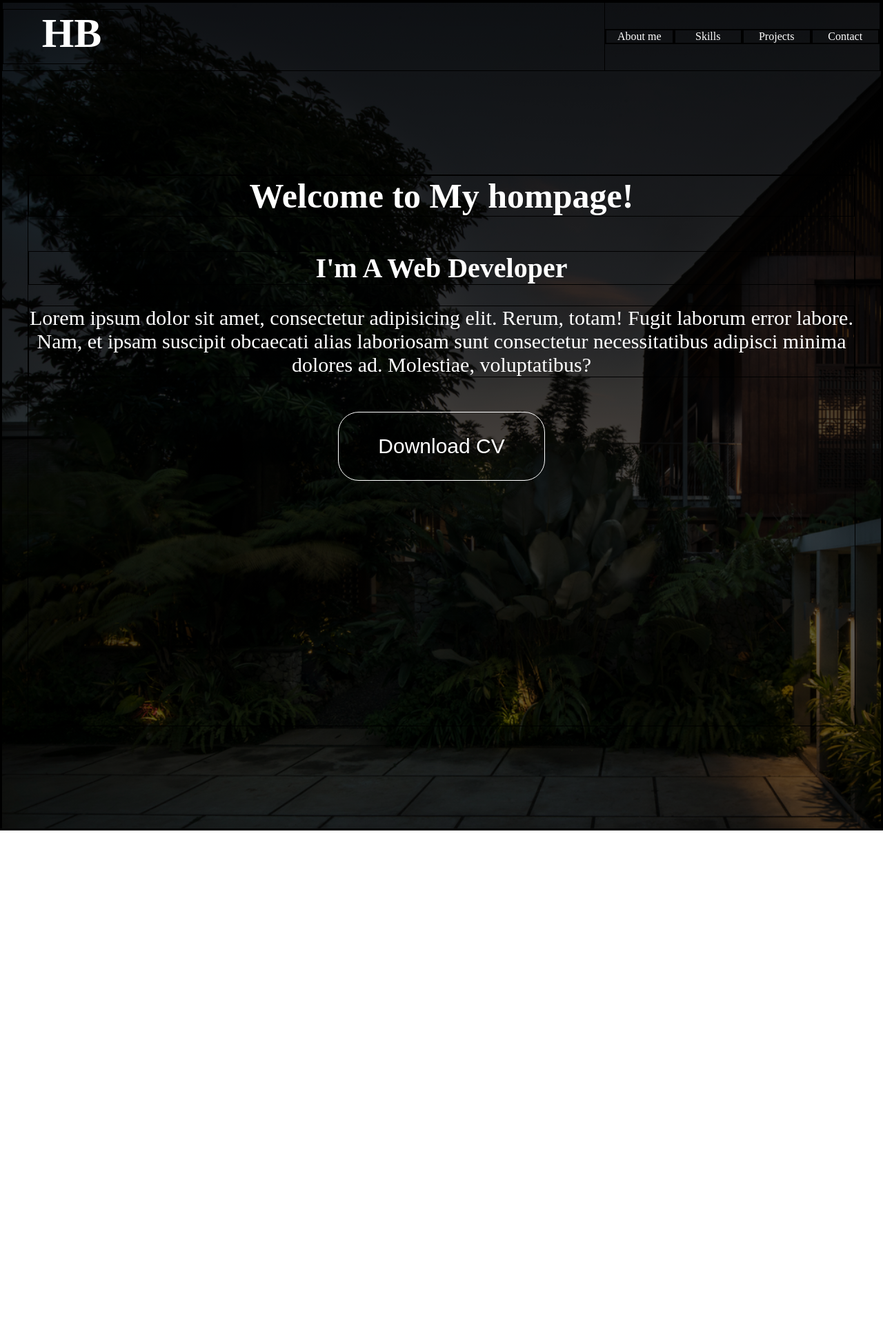
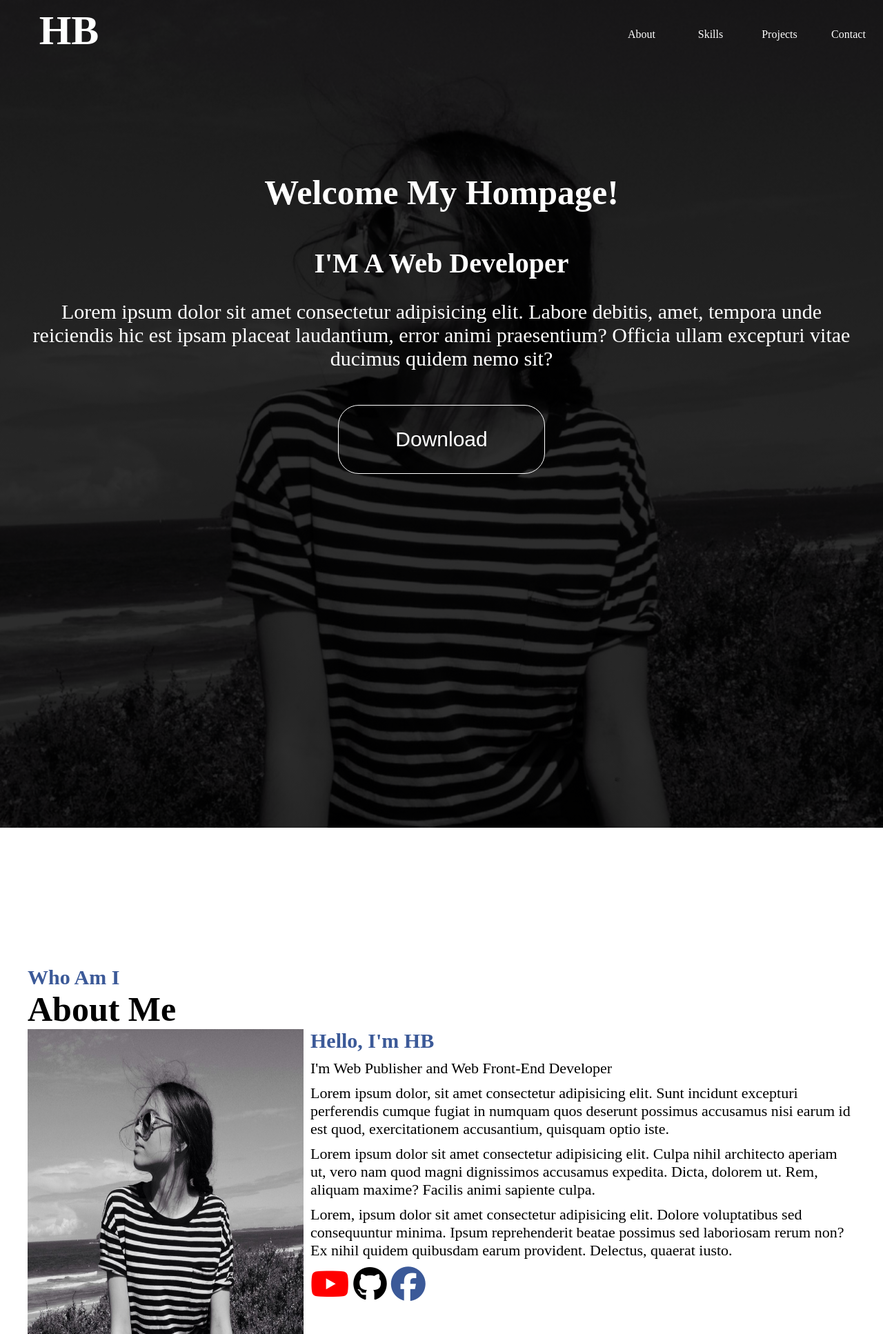
Before and after one commit to 10823hongjihye/swjb, a plain HTML site: page index.html in a window 1280 px wide. Shown: the top 1934 px of the page at 69% size. Before the commit the page ends 1204 px from the top, so only its background shows below. Drawn offline with Linux system fonts and the light colour scheme.

Commit message:
Add files via upload

```diff
--- a/index.html
+++ b/index.html
@@ -1,49 +1,68 @@
 <!DOCTYPE html>
 <html lang="en">
-
 <head>
   <meta charset="UTF-8">
   <meta name="viewport" content="width=device-width, initial-scale=1.0">
   <title>Document</title>
 
+  <link rel="stylesheet" href="https://cdnjs.cloudflare.com/ajax/libs/font-awesome/6.6.0/css/all.min.css" integrity="sha512-Kc323vGBEqzTmouAECnVceyQqyqdsSiqLQISBL29aUW4U/M7pSPA/gEUZQqv1cwx4OnYxTxve5UMg5GT6L4JJg==" crossorigin="anonymous" referrerpolicy="no-referrer" />
   <link rel="stylesheet" href="style.css">
 
 </head>
+<body>
 
-<body>
+
   <div class="container">
-
 
     <div class="header">
       <div class="logo">
-
         HB
-
       </div>
 
+
+
       <ul class="menu">
-                <li><a href="">About me</a></li>
+        <li><a href="">About</a></li>
         <li><a href="">Skills</a></li>
         <li><a href="">Projects</a></li>
         <li><a href="">Contact</a></li>
+      </ul>
 
-
-
-
-            </ul>
 
     </div>
 
 
+    <div class="main">
+      <h1>Welcome My Hompage!</h1>
+      <h2>I'M A Web Developer</h2>
+      <p>Lorem ipsum dolor sit amet consectetur adipisicing elit. Labore debitis, amet, tempora unde reiciendis hic est ipsam placeat laudantium, error animi praesentium? Officia ullam excepturi vitae ducimus quidem nemo sit?</p>
+      <button>Download</button>
+
+    </div>
+  </div>
 
 
-        <div class="main">
-            <h1>Welcome to My hompage!</h1>
-            <h2>I'm A Web Developer</h2>
-            <p>Lorem ipsum dolor sit amet, consectetur adipisicing elit. Rerum, totam! Fugit laborum error labore. Nam,
-                et ipsam suscipit obcaecati alias laboriosam sunt consectetur necessitatibus adipisci minima dolores ad.
-                Molestiae, voluptatibus?</p>
-            <button>Download CV</button>
+
+  <div class="about">
+    <h2>Who Am I</h2>
+    <h1>About Me</h1>
+    <div class="contents">
+      <div class="left">
+        <img src="bg.jpg" alt="">
+
+      </div>
+      <div class="right">
+        <h3>Hello, I'm HB</h3>
+        <ul>
+          <li>I'm Web Publisher and Web Front-End Developer</li>
+          <li>Lorem ipsum dolor, sit amet consectetur adipisicing elit. Sunt incidunt excepturi perferendis cumque fugiat in numquam quos deserunt possimus accusamus nisi earum id est quod, exercitationem accusantium, quisquam optio iste.</li>
+          <li>Lorem ipsum dolor sit amet consectetur adipisicing elit. Culpa nihil architecto aperiam ut, vero nam quod magni dignissimos accusamus expedita. Dicta, dolorem ut. Rem, aliquam maxime? Facilis animi sapiente culpa.</li>
+          <li>Lorem, ipsum dolor sit amet consectetur adipisicing elit. Dolore voluptatibus sed consequuntur minima. Ipsum reprehenderit beatae possimus sed laboriosam rerum non? Ex nihil quidem quibusdam earum provident. Delectus, quaerat iusto.</li>
+          <li> <i class="fa-brands fa-youtube"></i><i class="fa-brands fa-github"></i><i class="fa-brands fa-facebook"></i> </li>
+        </ul>
+
+      </div>
+    </div>
   </div>
 
 
@@ -52,13 +71,5 @@
 
 
 
-
-
-
-    </div>
-
-
-
 </body>
-
 </html>
--- a/style.css
+++ b/style.css
@@ -1,57 +1,52 @@
 *{
     margin: 0;/*바깥쪽 여백 : 0*/
-    padding: 0;/*안쪽 여백*/
-    box-sizing: border-box;/*테두리 두께 무시*/
+    padding: 0;/*안쪽 여백 : 0*/
+    box-sizing: border-box; /*테두리두께 무시*/
 
-   /*모든요소에 테두리 적용*/
 
-   border: 1px solid black;
   }
   a{
-    text-decoration: none;/*밑줄 제거*/
-    display: block;/*a태그를 블록요소로 변경*/
-    color: rgb(0, 0, 0);/*글자색*/
+    text-decoration: none; /*밑줄 제거*/
+    display: block; /*a태그를 블록요소로 변경*/
+    color: black; /*글자색 : black*/
   }
   li{
-    list-style-type: none;/*li태그 기호 제거*/
+    list-style-type: none; /*li태그 기호 제거*/
   }
-
 
   .container{
     width: 100%;
     height: 1200px;
 
-    background:      linear-gradient(rgba(0,0,0,0.8), rgba(0,0,0,0.6)) ,url(image.jpg) no-repeat;/*배경에 이미지 넣고 이미지 하나만 설정*/
-    background-size: cover;/*만들어놓은 사이즈에 딱 맞게*/
+    background: linear-gradient( rgba(0,0,0,0.8)   , rgba(0,0,0,0.8)    )         ,url(bg.jpg) no-repeat;
+    background-size: cover;
+
     color: white;
-}
 
 
-
-
-
+  }
   .header{
     width: 100%;
     height: 100px;
 
-    display: flex;/*자식요소들을 가로로 배치*/
-    justify-content: space-between;/*가로로 어떻게 배치할지*/
-    align-items: center;/*세로로 어떻게 배치할지*/
+    display: flex; /*자식요소들을 가로로 배치*/
+    justify-content: space-between; /*가로로 어떻게 배치할지 : space-between*/
+    align-items: center; /*세로로 어떻게 배치할지 : center*/
   }
-
 
   .logo{
     width: 200px;
     height: 80px;
 
     font-size: 60px;
-    font-weight: bold;/*글짜 두께*/
+    font-weight: bold;
     text-align: center;
-    transition: 0.5s;
+
+    transition: 0.3s;
   }
+  .logo:hover{
+    color: #3b5998;
 
-.logo:hover{
-    color: #ff6a6a;
   }
 
 
@@ -62,25 +57,20 @@ li{
 
     display: flex;
     align-items: center;
+
   }
   .menu li{
-    width: 25%;/*100px*/
+    width: 25%;
     text-align: center;
   }
   .menu li a{
+
     color: white;
-    transition: 0.5s;
+    transition: 0.3s;
   }
   .menu li a:hover{
-    color: #ff6a6a;
-
+    color: #3b5998;
   }
-
-
-
-
-
-
 
 
   .main{
@@ -92,8 +82,6 @@ li{
 
     text-align: center;
   }
-
-
   .main h1{
     font-size: 50px;
     margin-bottom: 50px;
@@ -115,40 +103,69 @@ li{
     border-radius: 30px;
     background-color: transparent;
 
+
     color: white;
-
-    transition: 0.5s;
+    transition: 0.3s;
   }
-
   .main button:hover{
     background-color: white;
     color: black;
+
+
   }
 
   .about{
     width: 1200px;
     height: 800px;
 
+    margin: 0 auto;
+    margin-top: 200px;
+  }
+  .about h2{
+    font-size: 30px;
+    color: #3b5998;
 
   }
+  .about h1{
+    font-size: 50px;
+  }
+  .about .contents{
+    width: 100%;
+    height: 500px;
 
-.about h2{
-
-
-}
-
-.about h2{
-
-}
-
-.about .contents{
+    display: flex;
 
   }
   .about .left{
+    width: 400px;
+    height: 500px;
+  }
+  .about .left img{
+    width: 400px;
+    height: 500px;
+  }
+  .about .right{
+    width: 800px;
+    height: 500px;
+    padding-left: 10px;
 
   }
-
-.about .right{
-
+  .about .right h3{
+    color: #3b5998;
+    font-size: 30px;
+  }
+  .about .right li{
+    font-size: 22px;
+    margin-top: 10px;
+  }
+  .fa-brands{
+    font-size: 50px;
+    margin-right: 6px;
+  }
+  .fa-youtube{
+    color: red;
 
   }
+  .fa-facebook{
+    color: #3b5998;
+  }
```
Also changed, not shown: bg.jpg (added). Lines whose indentation alone changed are shown as unchanged.
